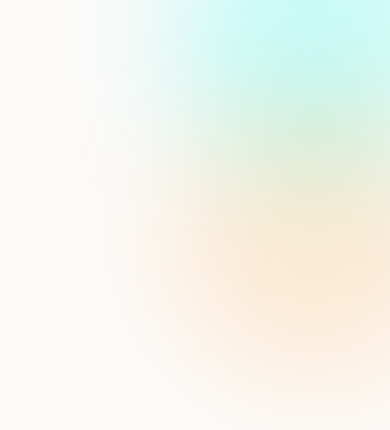
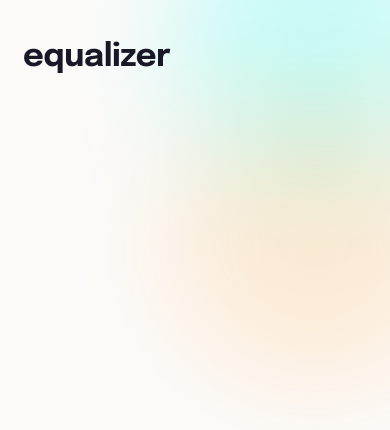
Before and after one commit to 0x41-li/equalizer-landing-page, a React (Create React App) app: page / in a window 390 px wide. Shown: the top 430 px of the page. Built offline with nearby package versions, Linux system fonts and the light colour scheme.

Commit message:
Mobile Version: Header completed

```diff
--- a/src/components/Header.js
+++ b/src/components/Header.js
@@ -1,5 +1,17 @@
 import React from "react";
 
+// images and logos
+import mainLogo from "../assets/logos/main-logo.png";
+
+// css
+import "../scss/header.scss";
+
 export default function Header() {
-  return <div></div>;
+  return (
+    <header>
+      <div className="logo">
+        <img src={mainLogo} alt="" />
+      </div>
+    </header>
+  );
 }
--- a/src/scss/header.scss
+++ b/src/scss/header.scss
@@ -0,0 +1,5 @@
+
+header {
+  padding-top: 40px;
+  padding-left: 24px;
+}
```
Also changed, not shown: src/assets/logos/main-logo.png (added).
